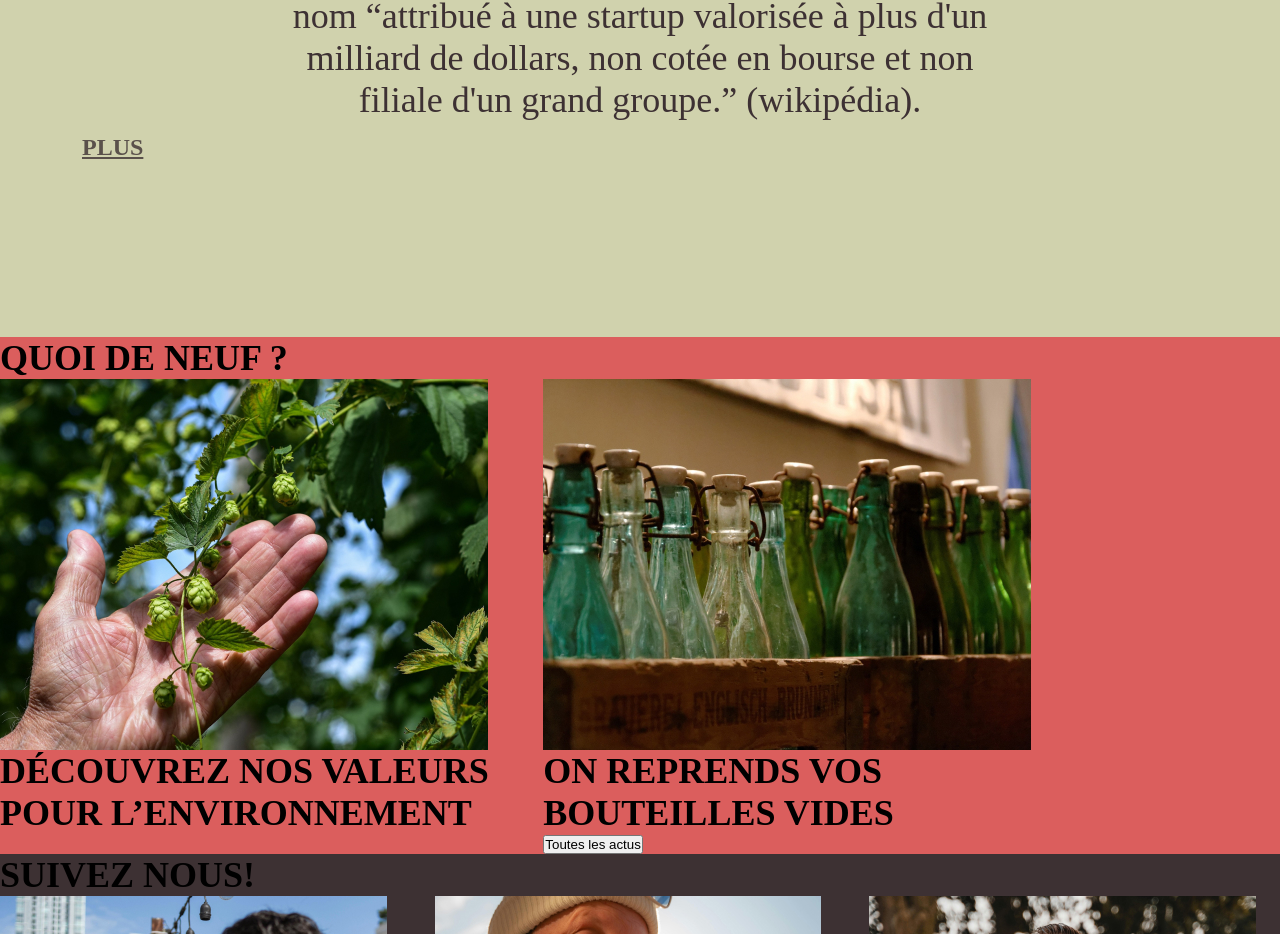
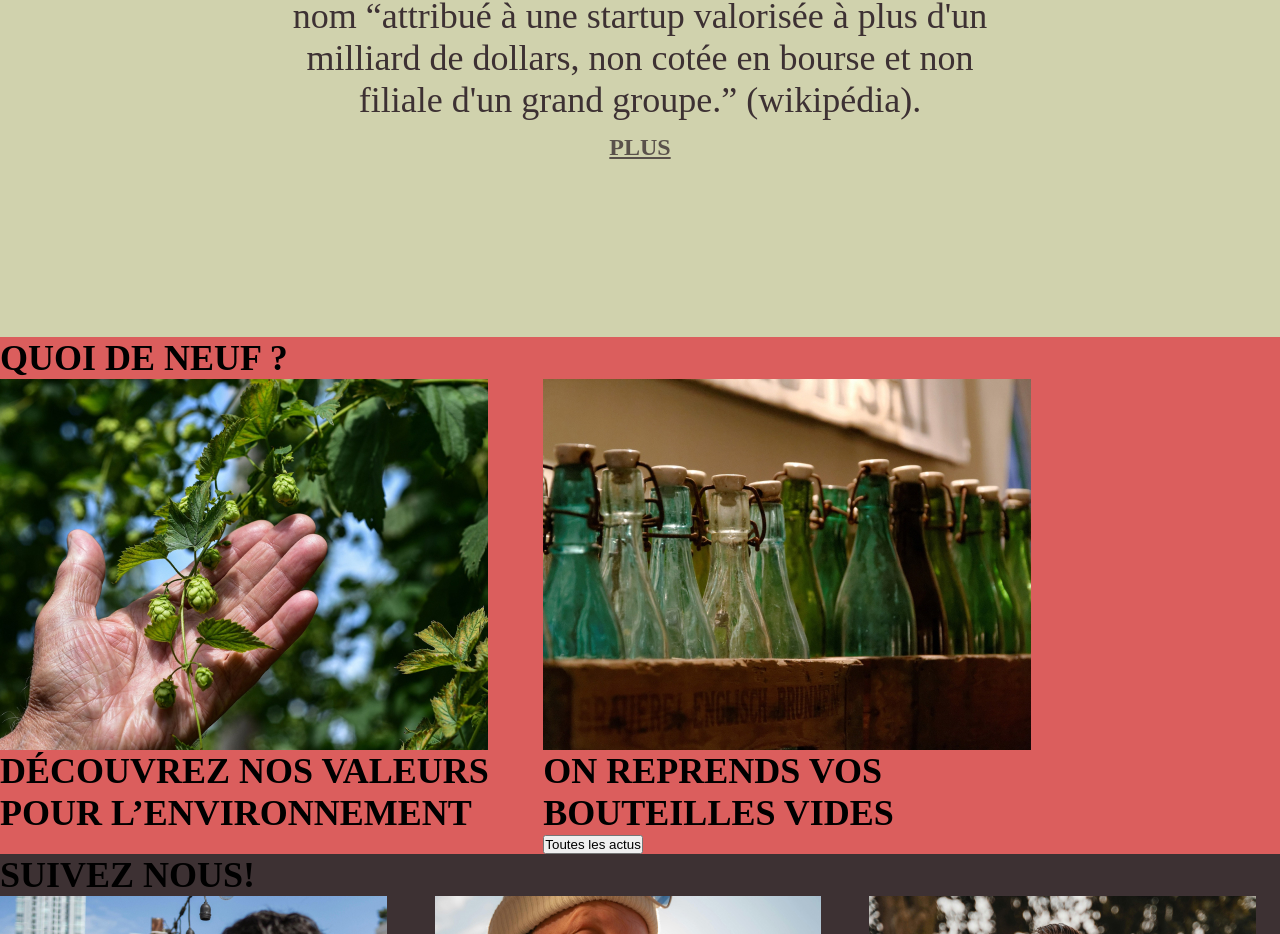
Before and after one commit to Ethanmorier/licorne-Ppro, a website built with Parcel: page src/index.html in a window 1280 px wide. Shown: the part 6594-7528 px from the top of the page. Built offline with nearby package versions, Linux system fonts and the light colour scheme.

Commit message:
.l-histoire ajout button

```diff
--- a/src/scss/_base.scss
+++ b/src/scss/_base.scss
@@ -294,6 +294,9 @@ h1 {
   text-transform: uppercase;
   margin-left: 323px;
 }
+.l-histoire .container button {
+  display: flex;
+}
 .l-ou-nous-trouver p {
   color: #3d3133;
   text-align: center;
```
